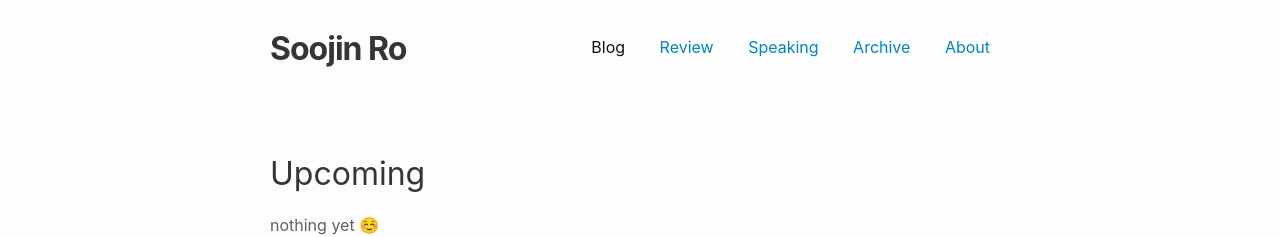
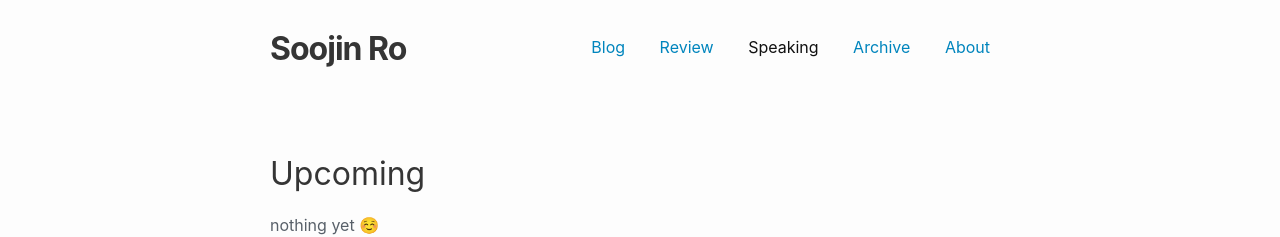
Before and after one commit to nsoojin/nsoojin.github.io, a Jekyll site: the page built from speaking/index.md, in a window 1280 px wide. Shown: the top 237 px of the page. Built offline with Jekyll 4.4.1, drawn with Linux system fonts in a browser that asks for light colours.

Commit message:
speaking

```diff
--- a/_includes/header.html
+++ b/_includes/header.html
@@ -1,7 +1,7 @@
 <header class="site-header" role="banner">
 
   <div class="wrapper">
-    <a class="site-title" href="{{ "/" | relative_url }}">{{ site.title | escape }} </a>
+    <a class="site-title" href="{{ '/'' | relative_url }}">{{ site.title | escape }} </a>
 
     <nav class="site-nav">
       <input type="checkbox" id="nav-trigger" class="nav-trigger" />
@@ -12,11 +12,11 @@
       </label>
 
       <div class="trigger">
-        <a href="/" class="page-link {% if page.url != "/about" and page.url != "/archive" and page.url != "/speaking-en" and page.url != "/speaking-kr" %}{% unless page.url contains 'review'%}active{% endunless %}{% endif %}">Blog</a>
+        <a href="/" class="page-link {% if page.url != '/about' and page.url != '/archive' and page.url != '/speaking-en' and page.url != '/speaking-kr' and page.url != '/speaking' %}{% unless page.url contains 'review'%}active{% endunless %}{% endif %}">Blog</a>
         <a href="/review" class="page-link {% if page.url contains 'review' %}active{% endif %}">Review</a>
-        <a href="/speaking-en" class="page-link {% if page.url == "/speaking-en" or page.url == "/speaking-kr" %}active{% endif %}">Speaking</a>
-        <a href="/archive" class="page-link {% if page.url == "/archive" %}active{% endif %}">Archive</a>
-        <a href="/about" class="page-link {% if page.url == "/about" %}active{% endif %}">About</a>
+        <a href="/speaking" class="page-link {% if page.url == '/speaking-en' or page.url == '/speaking-kr' or page.url == '/speaking' %}active{% endif %}">Speaking</a>
+        <a href="/archive" class="page-link {% if page.url == '/archive' %}active{% endif %}">Archive</a>
+        <a href="/about" class="page-link {% if page.url == '/about' %}active{% endif %}">About</a>
       </div>
     </nav>
   </div>
```
Also changed, not shown: review/index.md (+1 -0 lines), speaking/index.md (+1 -0 lines).
